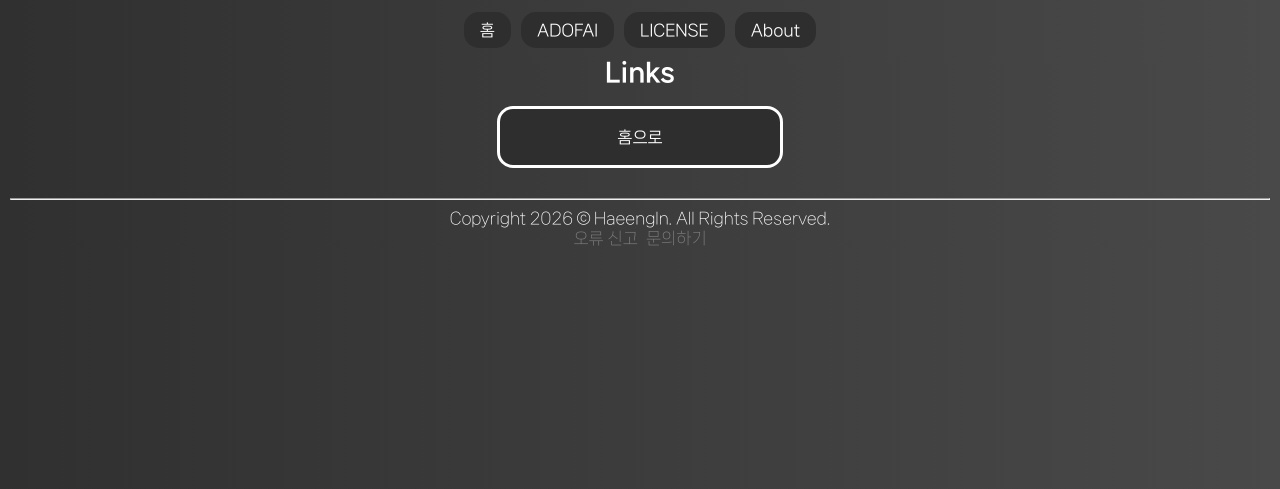
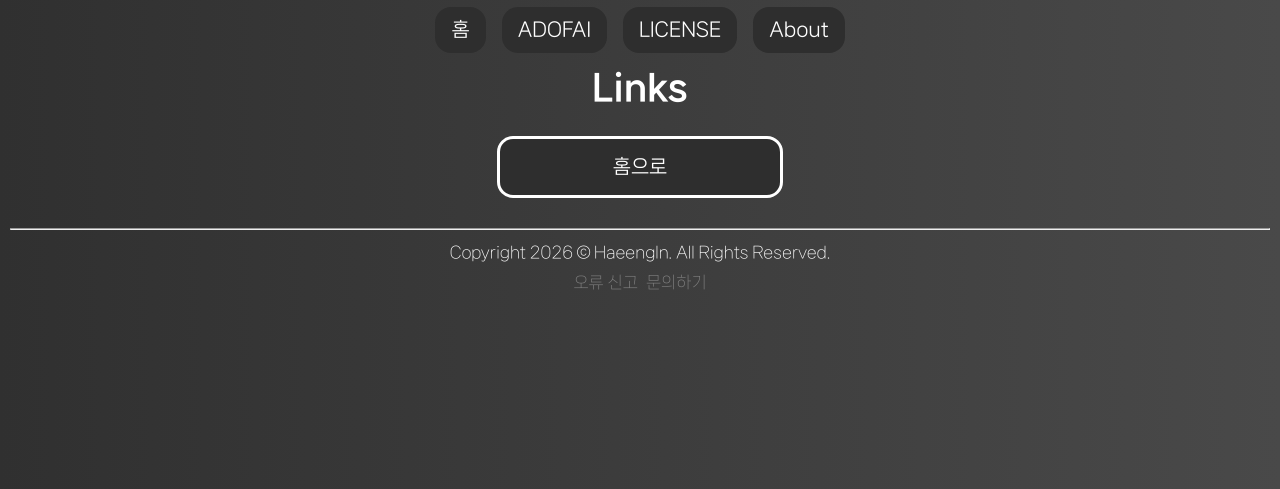
Before and after one commit to HaeengIn/mypage, a Python web app: template templates/about.html in a window 1280 px wide. Shown: the top 489 px of the page. Run offline with Jinja, Linux system fonts and the light colour scheme; the template is opened without the code that fills it, so the values that code supplies are empty.

Commit message:
Fix font size, padding, margin, Add CSS for summary

```diff
--- a/static/css/base.css
+++ b/static/css/base.css
@@ -53,21 +53,23 @@ body {
   color: white;
   text-align: center;
   word-break: keep-all;
+  line-height: 1.6;
 }
 
 h1 {
   font-family: var(--font-Heavy);
-  font-size: 200%;
+  font-size: 300%;
+  margin: 20px 0 0 0;
 }
 
 h2 {
   font-family: var(--font-ExtraBold);
-  font-size: 160%;
+  font-size: 220%;
 }
 
 h3 {
   font-family: var(--font-ExtraBold);
-  font-size: 120%;
+  font-size: 140%;
 }
 
 footer p,
@@ -97,6 +99,7 @@ footer a {
 
   color: #ffffff;
   text-decoration: none;
+  font-size: 120%;
 
   border-style: solid;
   border-width: 3px;
@@ -122,7 +125,7 @@ nav {
   display: flex;
   align-items: center;
   justify-content: center;
-  gap: 10px;
+  gap: 16px;
   top: 0;
   left: 0;
   width: 100%;
@@ -131,11 +134,12 @@ nav {
 }
 
 nav a {
+  font-size: 120%;
   display: inline-block;
   background: #2e2e2e;
   color: white;
-  padding: 10px 16px;
-  border-radius: 15px;
+  padding: 8px 16px;
+  border-radius: 16px;
   text-decoration: none;
   white-space: nowrap;
   flex-shrink: 0;
@@ -154,7 +158,7 @@ nav a:hover {
     justify-content: flex-start;
     overflow-x: auto;
     overflow-y: hidden;
-    gap: 10px;
+    gap: 16px;
   }
 
   nav::-webkit-scrollbar {
@@ -185,3 +189,12 @@ hr {
 details p {
   margin: 10px 0 0 0;
 }
+
+summary {
+  cursor: pointer;
+
+  /* Disable user drag */
+  user-select: none; /* Standard */
+  -webkit-user-drag: none; /* Safari */
+  -moz-user-select: none; /* Firefox */
+}
```
